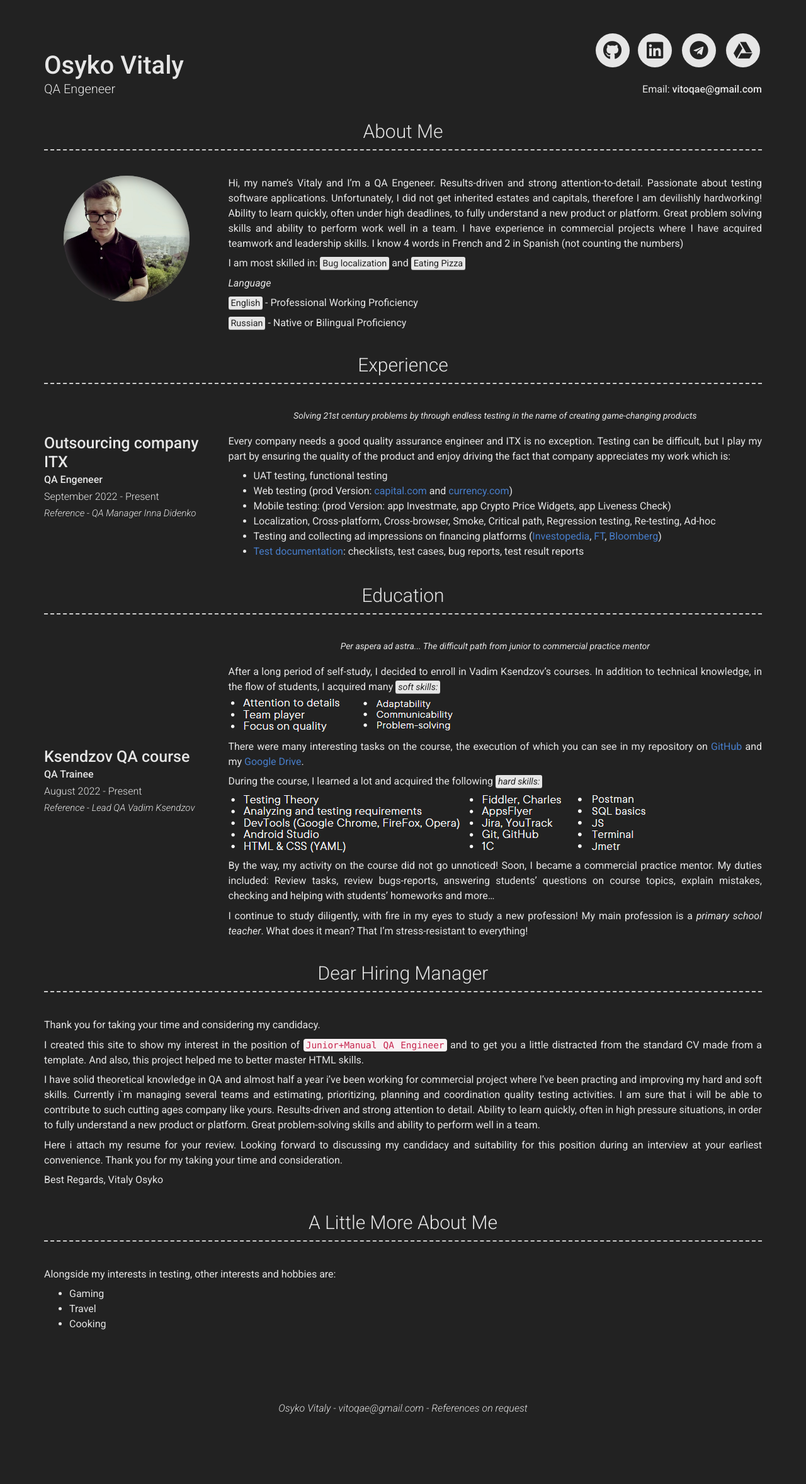
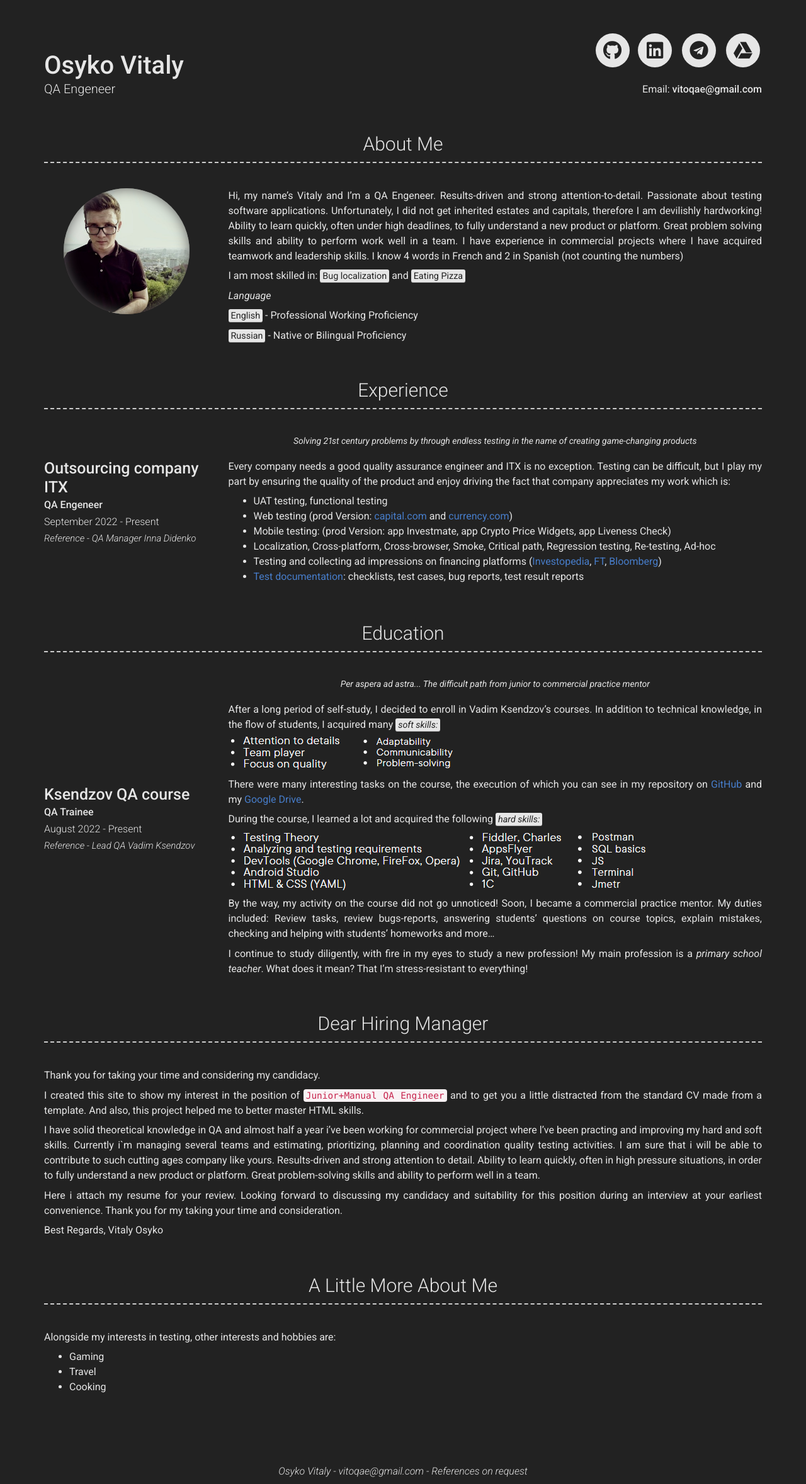
Before and after one commit to VitoOsyko/gadaborshev.github.io, a Jekyll site: the page built from index.md, in a window 1280 px wide. Shown: the whole page at 63% size. Built offline with Jekyll 4.4.1, drawn with Linux system fonts in a browser that asks for light colours; nearby versions of some CDN libraries; before the commit the page ends 2257 px from its top, so only the background shows below that.

Commit message:
add margin-top

```diff
--- a/_sass/base.scss
+++ b/_sass/base.scss
@@ -154,8 +154,8 @@ body {
 .center-text {
   text-align: center; }
 
-.container {
-  margin-top:30px;
+    .container {
+      margin-top:50px;
 
   @media print {
     margin-top: 20px;
--- a/_sass/type.scss
+++ b/_sass/type.scss
@@ -6,7 +6,7 @@ body {
   line-height: 1.5;
 
   @media print {
-    font-size: 0.5rem;
+    font-size: 0.9rem;
   }
 }
 
```
